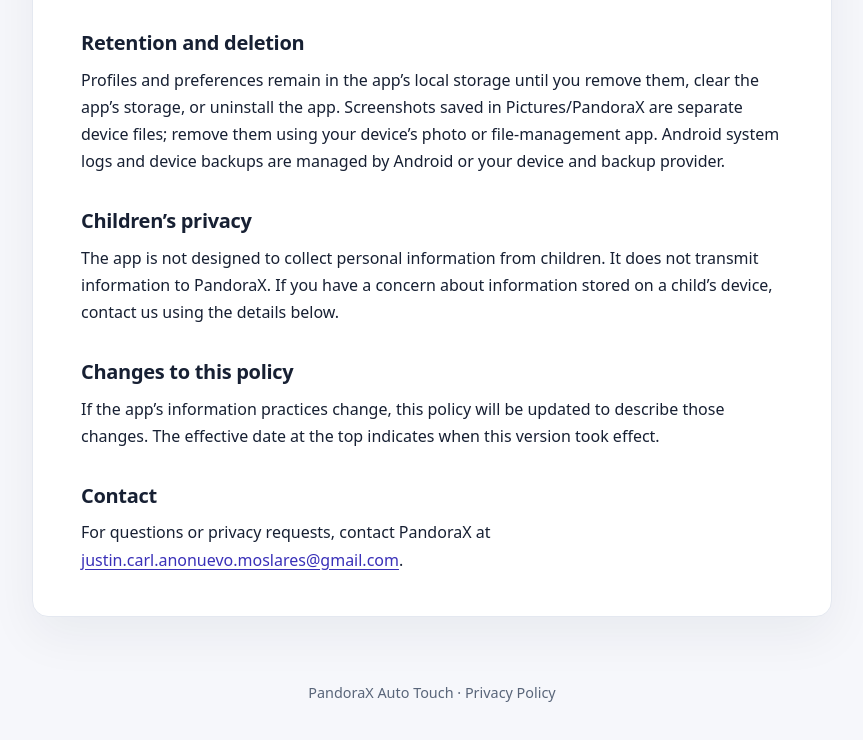
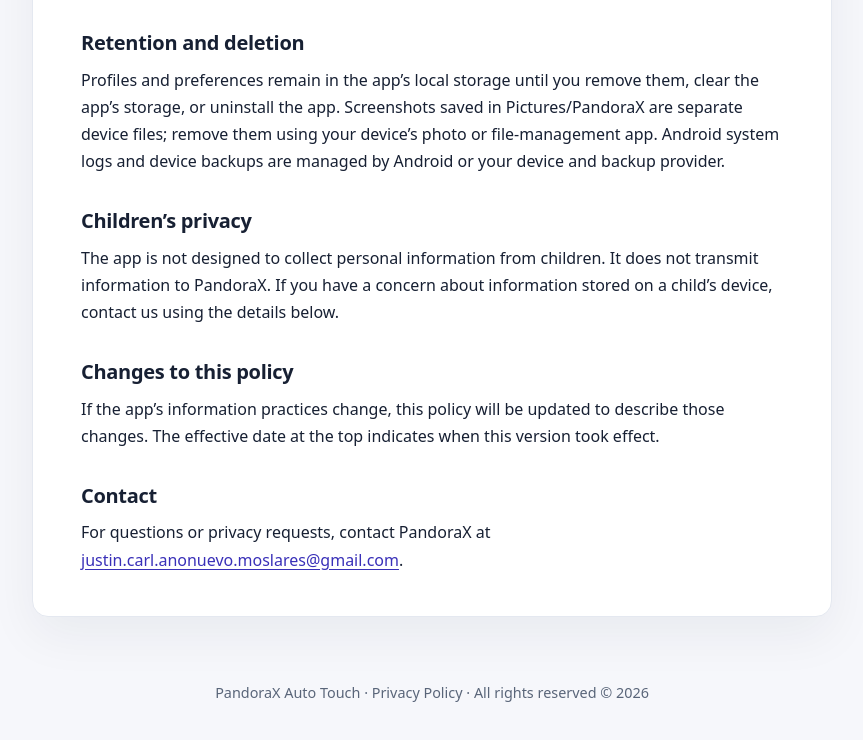
Before and after one commit to justincarlanonuevomoslares-cpu/pandoraxprivacypolicy, a plain HTML site: page index.html in a window 1280 px wide. Shown: the part 1788-2528 px from the top of the page, without its empty margins (208-1071 px from the left). Drawn offline with Linux system fonts and the light colour scheme.

Commit message:
Update index.html

```diff
--- a/index.html
+++ b/index.html
@@ -96,6 +96,13 @@
       text-align: center;
     }
 
+    .footer-link {
+      color: inherit;
+      text-decoration: none;
+    }
+
+    .footer-link:hover { text-decoration: underline; }
+
     @media (max-width: 520px) {
       header { padding-top: 2.5rem; }
       main { padding-block: 1.5rem; }
@@ -159,7 +166,7 @@
   </main>
 
   <footer>
-    <div class="wrap">PandoraX Auto Touch · Privacy Policy</div>
+    <div class="wrap">PandoraX Auto Touch · Privacy Policy · All rights reserved © <a class="footer-link" href="video.html">2026</a></div>
   </footer>
 </body>
 </html>
```
